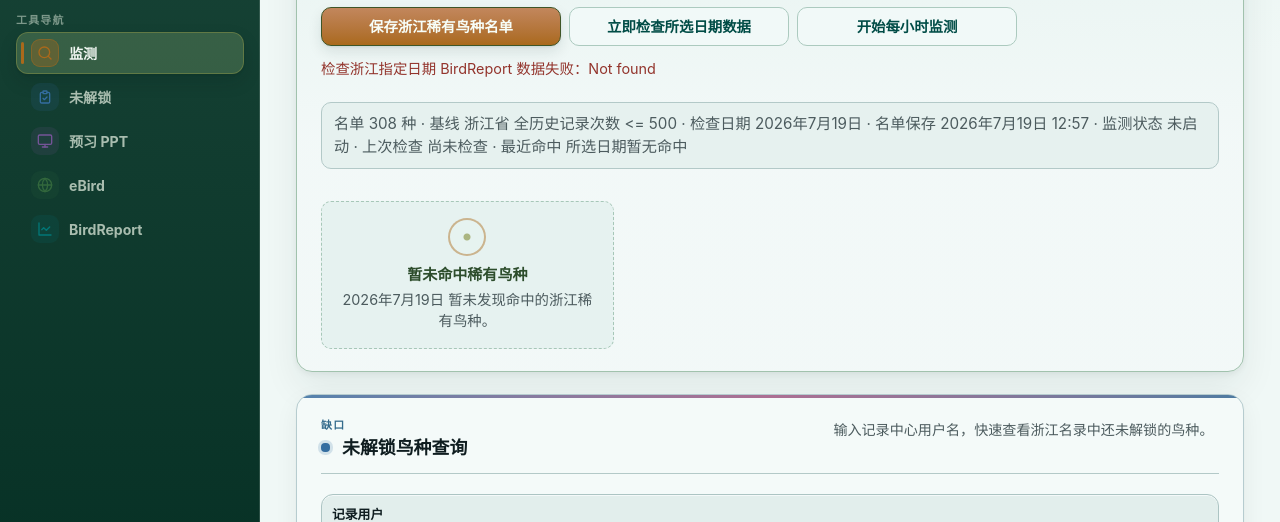
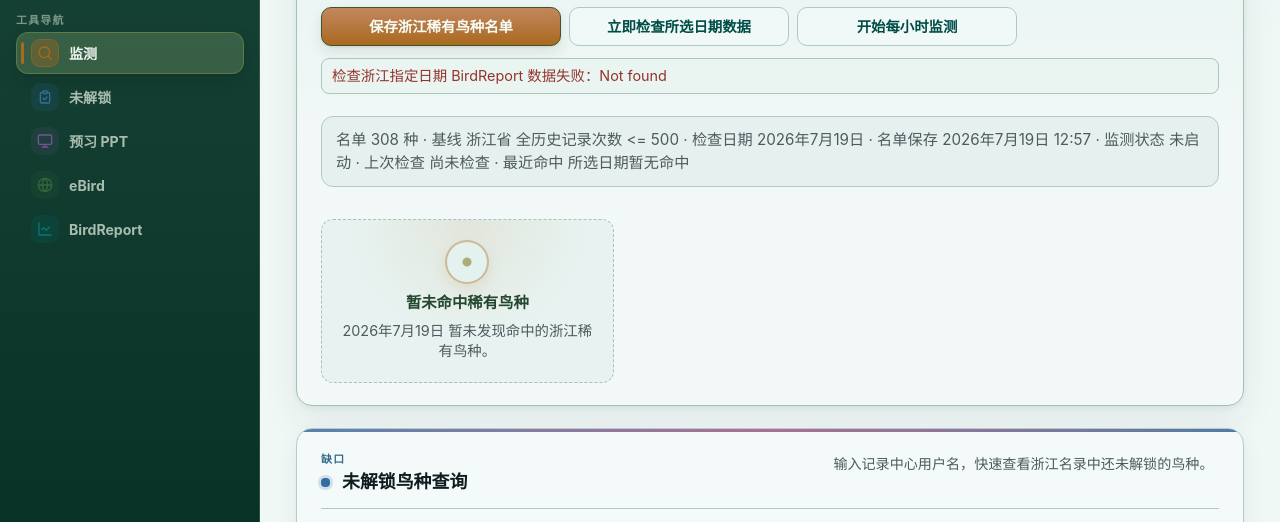
Before and after one commit to benttianbao/beaubird, a website: page index.html in a window 1280 px wide. Shown: the part 215-737 px from the top of the page. Drawn offline with Linux system fonts and the light colour scheme; no server answers.

Commit message:
style: polish empty states, stats, and detail overlays

```diff
--- a/style.css
+++ b/style.css
@@ -1157,12 +1157,19 @@ button.danger {
 
 .message.error {
   color: var(--danger);
+  background: color-mix(in oklch, var(--danger) 6%, var(--surface));
+  border: 1px solid color-mix(in oklch, var(--danger) 18%, var(--border));
+  border-radius: 8px;
+  padding: 6px 10px;
 }
 
 .message.is-loading {
   display: inline-flex;
   align-items: center;
   gap: 7px;
+  background: color-mix(in oklch, var(--section-accent) 5%, var(--surface));
+  border-radius: 8px;
+  padding: 4px 10px;
 }
 
 .message.is-loading::before {
@@ -1209,10 +1216,10 @@ button.danger {
 
 .stats {
   margin: 12px 0 10px;
-  padding: 10px 12px;
+  padding: 12px 14px;
   background: var(--stats-surface);
   border: 1px solid var(--section-divider);
-  border-radius: 10px;
+  border-radius: 12px;
   color: var(--muted);
   font-size: 0.95rem;
 }
@@ -2108,10 +2115,10 @@ button.danger {
   max-height: calc(100vh - 32px);
   overflow: auto;
   border: 1px solid var(--border);
-  border-radius: 16px;
+  border-radius: var(--radius-panel);
   background: var(--surface);
   padding: 16px;
-  box-shadow: 0 12px 32px rgba(24, 36, 38, 0.16);
+  box-shadow: var(--shadow-panel-active);
 }
 
 .birdreport-rare-detail-panel.is-hidden {
@@ -2122,8 +2129,8 @@ button.danger {
   position: fixed;
   inset: 0;
   z-index: 26;
-  background: rgba(34, 48, 36, 0.26);
-  backdrop-filter: blur(2px);
+  background: color-mix(in oklch, oklch(20% 0.02 200) 45%, transparent);
+  backdrop-filter: blur(3px);
 }
 
 .birdreport-rare-detail-backdrop.is-hidden {
@@ -2290,10 +2297,10 @@ body.unlocked-export-open {
   max-height: calc(100vh - 32px);
   overflow: auto;
   border: 1px solid var(--border);
-  border-radius: 16px;
+  border-radius: var(--radius-panel);
   background: var(--surface);
   padding: 16px;
-  box-shadow: 0 12px 32px rgba(24, 36, 38, 0.16);
+  box-shadow: var(--shadow-panel-active);
 }
 
 .query-detail-panel.is-hidden {
@@ -2304,8 +2311,8 @@ body.unlocked-export-open {
   position: fixed;
   inset: 0;
   z-index: 24;
-  background: rgba(34, 48, 36, 0.26);
-  backdrop-filter: blur(2px);
+  background: color-mix(in oklch, oklch(20% 0.02 200) 45%, transparent);
+  backdrop-filter: blur(3px);
 }
 
 .query-detail-backdrop.is-hidden {
@@ -2369,11 +2376,13 @@ body.query-detail-open {
 .empty-state {
   display: grid;
   justify-items: center;
-  gap: 4px;
-  border: 1px dashed color-mix(in oklch, var(--section-accent) 26%, var(--border));
-  border-radius: 10px;
-  padding: 16px;
-  background: color-mix(in oklch, var(--section-accent) 6%, var(--panel-muted));
+  gap: 6px;
+  border: 1px dashed color-mix(in oklch, var(--section-accent) 28%, var(--border));
+  border-radius: 12px;
+  padding: 20px 16px;
+  background:
+    radial-gradient(circle at 50% 0%, color-mix(in oklch, var(--section-accent) 10%, transparent), transparent 55%),
+    color-mix(in oklch, var(--section-accent) 5%, var(--panel-muted));
   color: var(--muted);
   text-align: center;
   font-size: 0.9rem;
@@ -2383,14 +2392,15 @@ body.query-detail-open {
 .empty-state::before {
   content: "";
   display: block;
-  width: 34px;
-  height: 34px;
-  margin: 0 auto 4px;
+  width: 40px;
+  height: 40px;
+  margin: 0 auto 2px;
   border-radius: 999px;
-  border: 2px solid color-mix(in oklch, var(--section-accent) 46%, transparent);
+  border: 2px solid color-mix(in oklch, var(--section-accent) 42%, transparent);
   background:
-    radial-gradient(circle at center, color-mix(in oklch, var(--section-accent) 58%, var(--surface)) 0 3px, transparent 4px),
-    color-mix(in oklch, var(--section-accent) 9%, var(--surface));
+    radial-gradient(circle at center, color-mix(in oklch, var(--section-accent) 62%, var(--surface)) 0 4px, transparent 5px),
+    color-mix(in oklch, var(--section-accent) 10%, var(--surface));
+  box-shadow: 0 6px 14px color-mix(in oklch, var(--section-accent) 12%, transparent);
 }
 
 .result-empty {
@@ -2400,8 +2410,8 @@ body.query-detail-open {
 
 .empty-state-title {
   display: block;
-  color: color-mix(in oklch, var(--section-accent) 46%, var(--text));
-  font-size: 0.94rem;
+  color: color-mix(in oklch, var(--section-accent) 40%, var(--text));
+  font-size: 0.96rem;
   font-weight: 800;
 }
 
```
